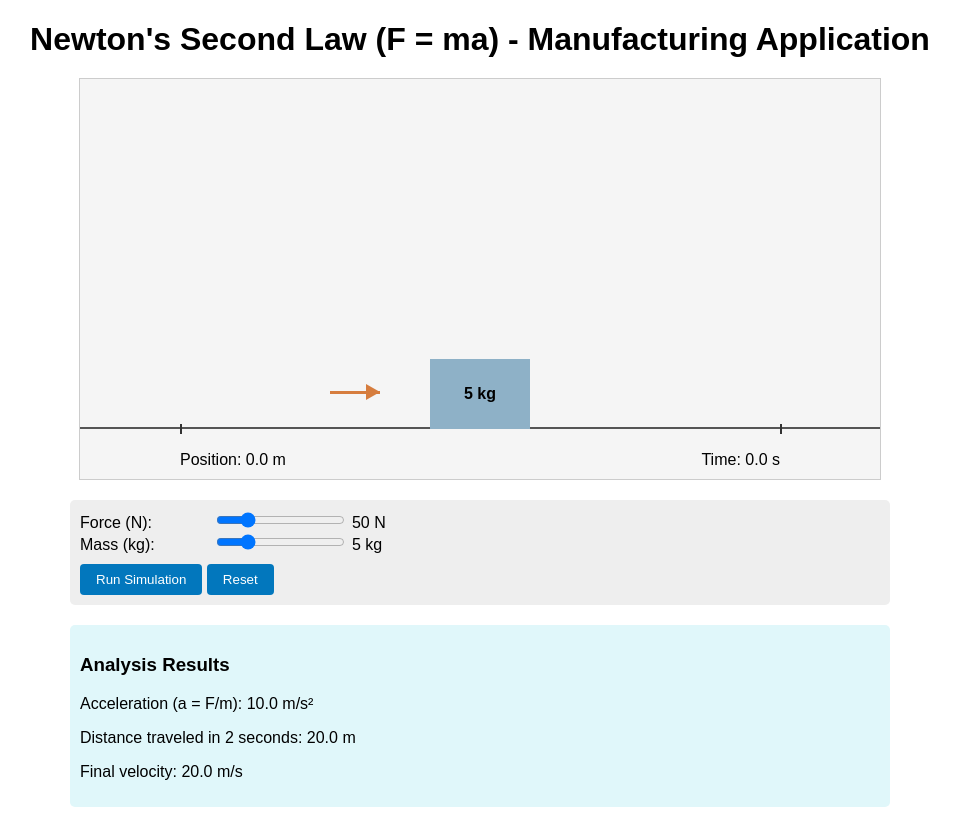
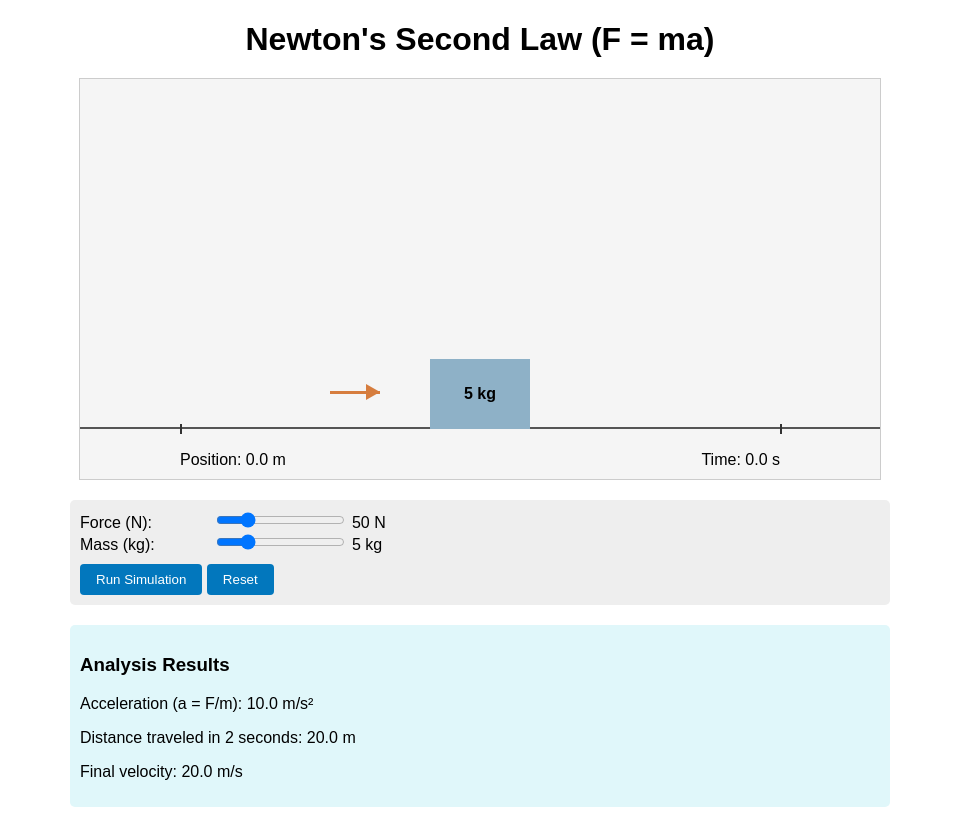
Before and after one commit to silah14/newtons-law-simulation, a plain HTML site: page index.html in a window 1280 px wide. Shown: the whole page, without its empty margins (160-1119 px from the left). Drawn offline with Linux system fonts and the light colour scheme.

Commit message:
Update index.html

```diff
--- a/index.html
+++ b/index.html
@@ -96,7 +96,7 @@
     </style>
 </head>
 <body>
-    <h1 id="title">Newton's Second Law (F = ma) - Manufacturing Application</h1>
+    <h1 id="title">Newton's Second Law (F = ma)</h1>
 
     <div id="container">
         <div id="motion-path"></div>
```
